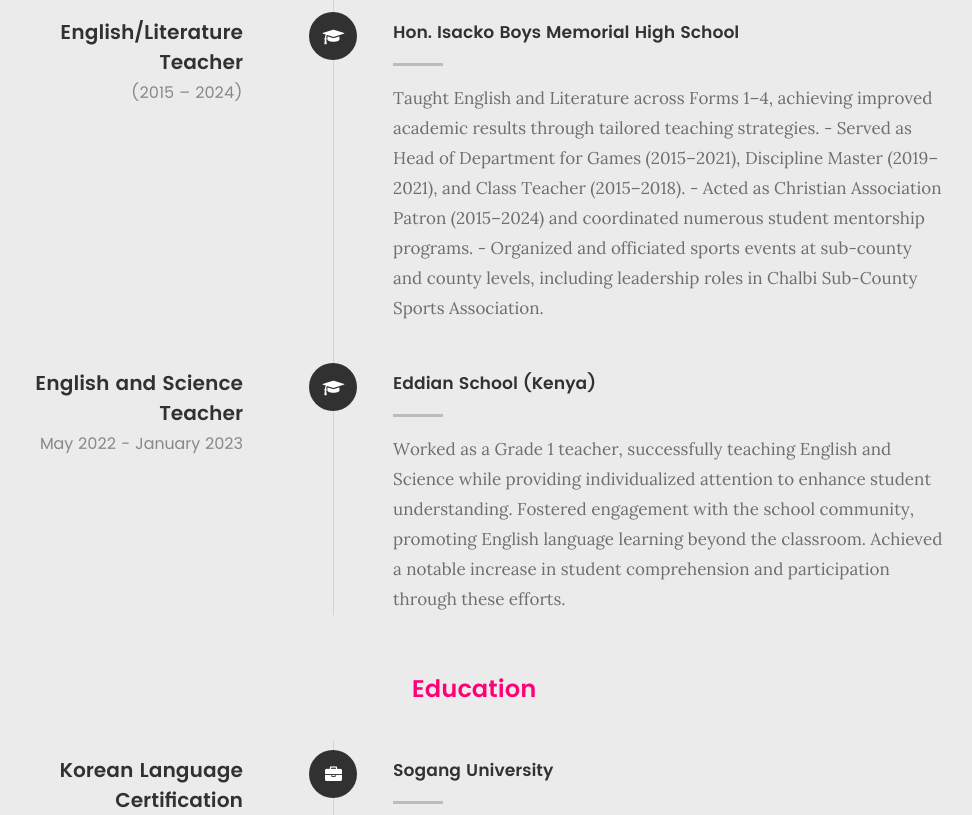
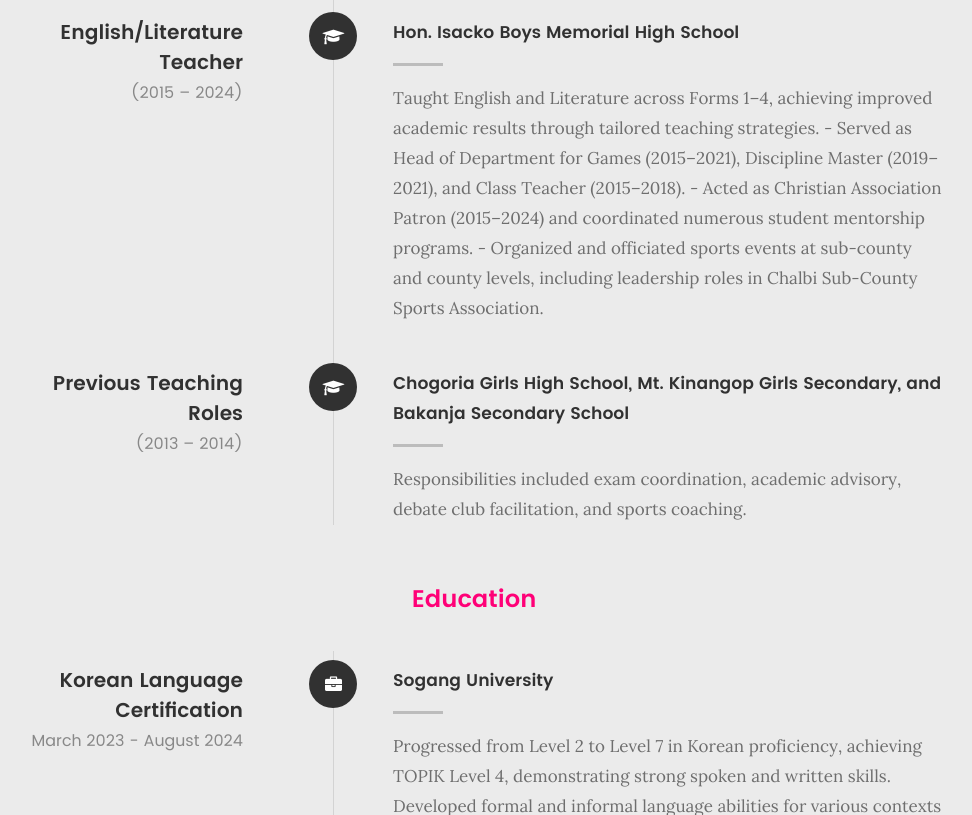
Before and after one commit to SamWarorwa/samsonwarorwa-github.io, a plain HTML site: page portfolio/index.html in a window 1280 px wide. Shown: the part 2916-3731 px from the top of the page, without its empty margins (166-1138 px from the left). Drawn offline with Linux system fonts and the light colour scheme; files whose address does not match are found by name.

Commit message:
Update index.html

```diff
--- a/portfolio/index.html
+++ b/portfolio/index.html
@@ -307,13 +307,13 @@
 	   				</div>
 
 	   				<div class="timeline-header">
-	   					<h3>English and Science Teacher</h3>
-	   					<p>May 2022 - January 2023</p>
+	   					<h3>Previous Teaching Roles</h3>
+	   					<p>(2013 – 2014)</p>
 	   				</div>
 
 	   				<div class="timeline-content">
-	   					<h4>Eddian School (Kenya)</h4>
-	   					<p>Worked as a Grade 1 teacher, successfully teaching English and Science while providing individualized attention to enhance student understanding. Fostered engagement with the school community, promoting English language learning beyond the classroom. Achieved a notable increase in student comprehension and participation through these efforts.</p>
+	   					<h4>Chogoria Girls High School, Mt. Kinangop Girls Secondary, and Bakanja Secondary School</h4>
+	   					<p>Responsibilities included exam coordination, academic advisory, debate club facilitation, and sports coaching.</p>
 	   				</div>
 
 	   			<!-- </div> /timeline-block
```
